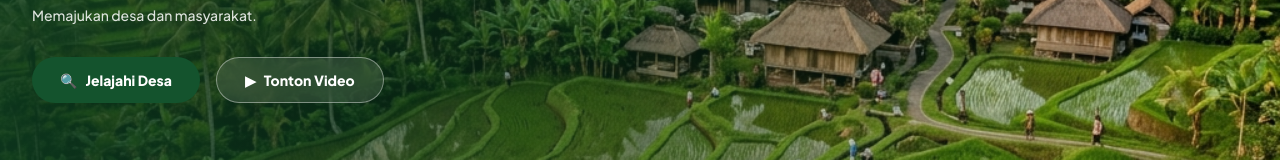
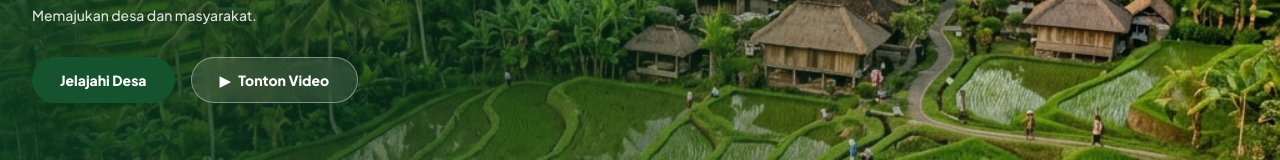
Before and after one commit to adminwebsitegendeng-afk/website-desa-gendeng, a Next.js app: page / in a window 1280 px wide. Shown: the part 395-555 px from the top of the page. Built offline with nearby package versions, Linux system fonts and the light colour scheme; no server answers; the database is empty.

Commit message:
style: remove magnifying glass emoji from hero button

```diff
--- a/app/page.tsx
+++ b/app/page.tsx
@@ -101,7 +101,6 @@ export default function Home() {
                 href="/profil-desa"
                 className="bg-primary hover:bg-primary-hover active-press text-white px-6 sm:px-7 py-3 rounded-full text-xs sm:text-sm font-extrabold shadow-ios transition-all duration-200 flex items-center justify-center gap-2"
               >
-                <span>🔍</span>
                 <span>{tr(t.home.heroExplore, lang)}</span>
               </Link>
               <button
```
